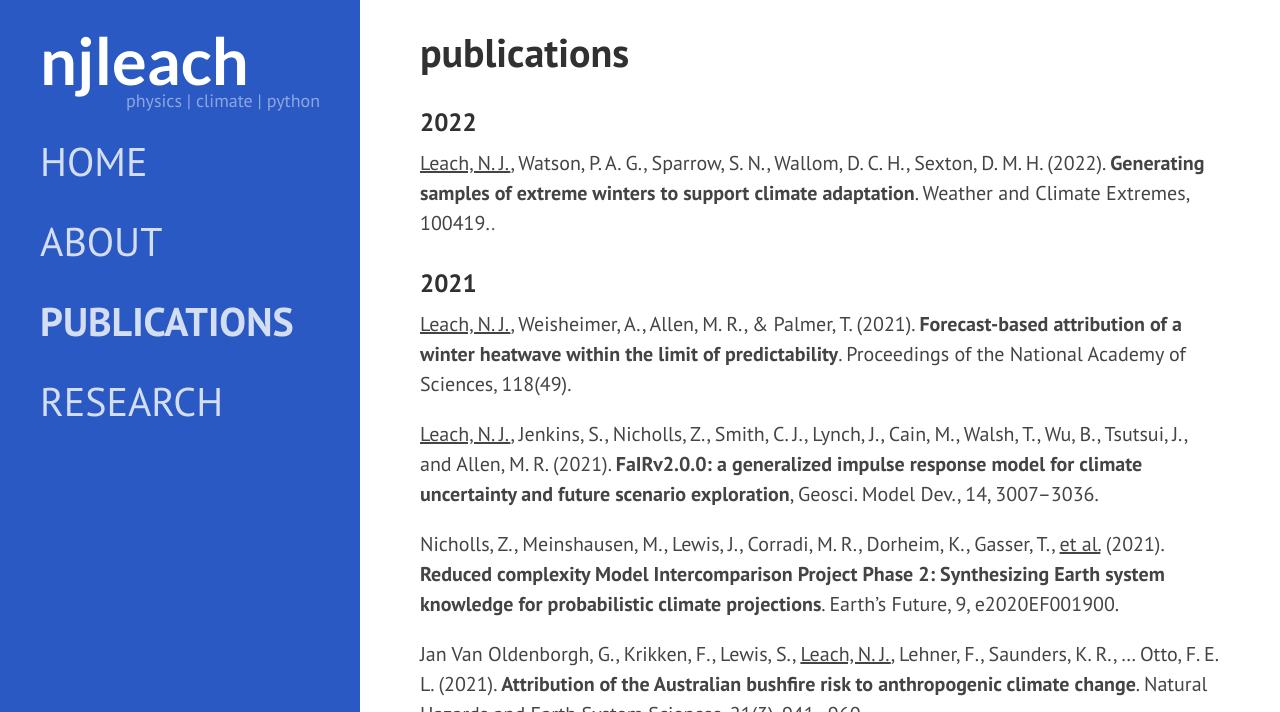
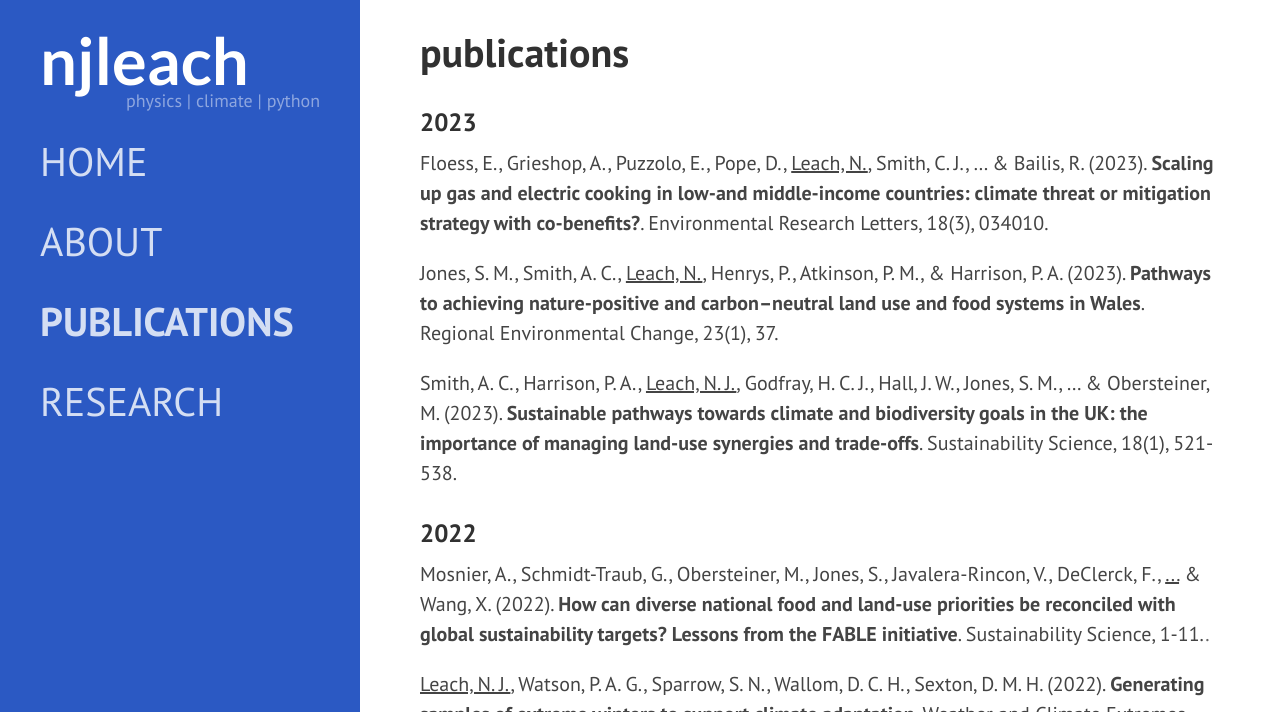
Before and after one commit to njleach/njleach.github.io, a Jekyll site: the page built from _pages/publications.md, in a window 1280 px wide and 900 px high, cut to the strip 0-712 px from the top of the window. Built offline with Jekyll 4.4.1, drawn with Linux system fonts in a browser that asks for light colours; nearby versions of some CDN libraries; some web fonts are replaced.

Commit message:
updates updates updates

```diff
--- a/_pages/publications.md
+++ b/_pages/publications.md
@@ -4,9 +4,19 @@ title: publications
 permalink: /publications/
 ---
 
+### 2023
+
+[Floess, E., Grieshop, A., Puzzolo, E., Pope, D., <u>Leach, N.</u>, Smith, C. J., ... & Bailis, R. (2023). **Scaling up gas and electric cooking in low-and middle-income countries: climate threat or mitigation strategy with co-benefits?**. Environmental Research Letters, 18(3), 034010.](https://doi.org/10.1088/1748-9326/acb501)
+
+[Jones, S. M., Smith, A. C., <u>Leach, N.</u>, Henrys, P., Atkinson, P. M., & Harrison, P. A. (2023). **Pathways to achieving nature-positive and carbon–neutral land use and food systems in Wales**. Regional Environmental Change, 23(1), 37.](https://doi.org/10.1007/s10113-023-02041-2)
+
+[Smith, A. C., Harrison, P. A., <u>Leach, N. J.</u>, Godfray, H. C. J., Hall, J. W., Jones, S. M., ... & Obersteiner, M. (2023). **Sustainable pathways towards climate and biodiversity goals in the UK: the importance of managing land-use synergies and trade-offs**. Sustainability Science, 18(1), 521-538.](https://doi.org/10.1007/s11625-022-01242-8)
+
 ### 2022
 
-[<u>Leach, N. J.</u>, Watson, P. A. G., Sparrow, S. N., Wallom, D. C. H., Sexton, D. M. H. (2022). **Generating samples of extreme winters to support climate adaptation**. Weather and Climate Extremes, 100419.](https://doi.org/10.1016/j.wace.2022.100419){:target="_blank"}.
+[Mosnier, A., Schmidt-Traub, G., Obersteiner, M., Jones, S., Javalera-Rincon, V., DeClerck, F., <u>...</u> & Wang, X. (2022). **How can diverse national food and land-use priorities be reconciled with global sustainability targets? Lessons from the FABLE initiative**. Sustainability Science, 1-11.](https://doi.org/10.1007/s11625-022-01227-7){:target="_blank"}.
+
+[<u>Leach, N. J.</u>, Watson, P. A. G., Sparrow, S. N., Wallom, D. C. H., Sexton, D. M. H. (2022). **Generating samples of extreme winters to support climate adaptation**. Weather and Climate Extremes, 100419.](https://doi.org/10.1016/j.wace.2022.100419){:target="_blank"}
 
 ### 2021
 
```
Also changed, not shown: _pages/about.md (+4 -2 lines), _pages/research.md (+3 -0 lines), _posts/2023-02-02-PhDone.md (+1 -1 lines).
